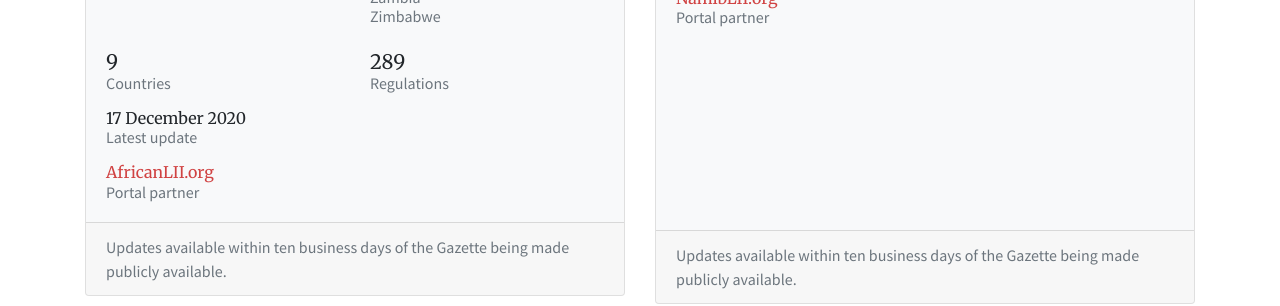
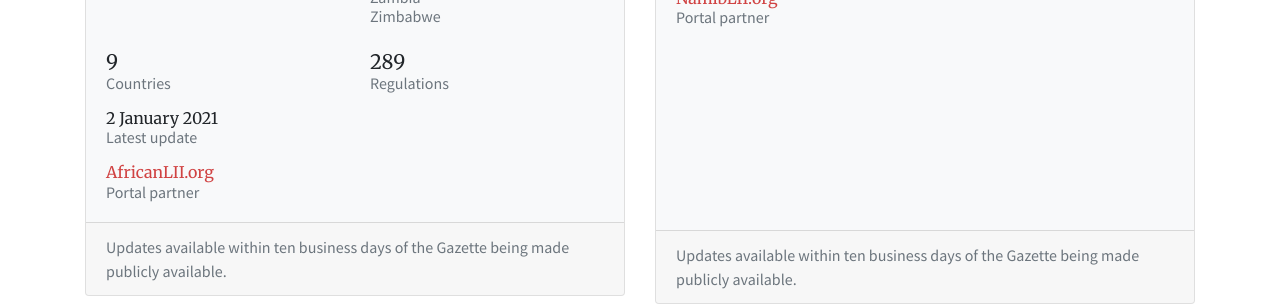
Before and after one commit to laws-africa/laws-africa.github.io, a Jekyll site: the page built from commons.markdown, in a window 1280 px wide and 900 px high, scrolled down 769 px. Shown: the part 152-458 px from the top of the window. Built offline with Jekyll 4.4.1, drawn with Linux system fonts in a browser that asks for light colours; nearby versions of some CDN libraries.

Commit message:
Updated stats via TravisCI

```diff
--- a/_data/commons.json
+++ b/_data/commons.json
@@ -1,6 +1,6 @@
 {
   "covid19": {
-    "as_at_date": "2020-12-17",
+    "as_at_date": "2021-01-02",
     "n_countries": 9,
     "n_principal": 289
   },
```
